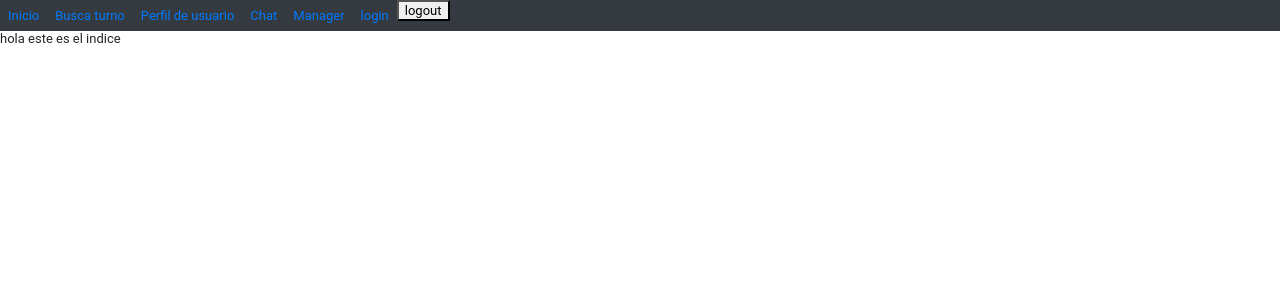
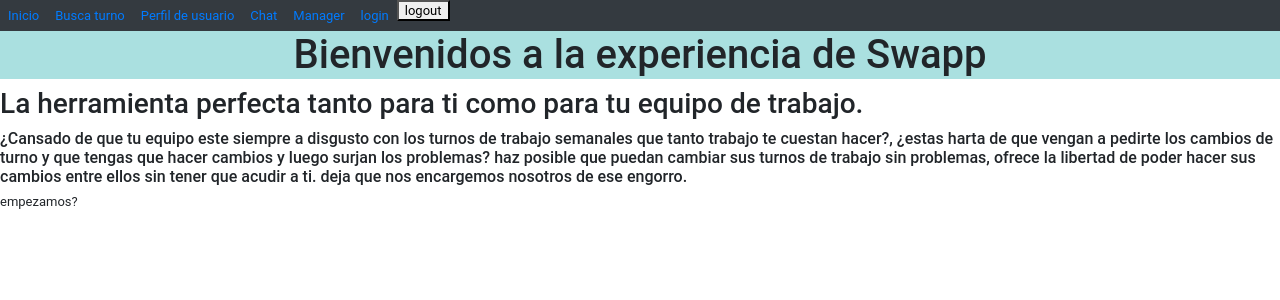
Before and after one commit to PabloLeth/swapp, a React (Create React App) app: page / in a window 1280 px wide. Shown: the top 300 px of the page. Built offline with nearby package versions, Linux system fonts and the light colour scheme.

Commit message:
añadido toggle de off visual

```diff
--- a/src/App.css
+++ b/src/App.css
@@ -44,3 +44,6 @@
   color: chartreuse;
   border-bottom: chartreuse;
 }
+.hide{
+  display: none;
+}
--- a/src/components/Weekshifts.js
+++ b/src/components/Weekshifts.js
@@ -16,7 +16,7 @@
                 && typeof shift.date == "string"
                 && shift.date.substring(0, 10) == existingShift.date.substring(0, 10)
                 ;
-        console.log(found);
+
        return found ? existingShift : shift
     })
 
@@ -51,7 +51,7 @@
 
             if (existingShift && existingShift.active == false){
 
-                existingShift = {shiftType: type, date : datestr, startShift: (datestr +" "+ e.target.children[0].value), endShift: (datestr +" "+ e.target.children[1].value), active : true };
+                existingShift = {shiftType: type, date : datestr, startShift: (datestr +" "+ ""), endShift: (datestr +" "+ ""), active : true };
 
 
                 workerObj = updateShiftInWorker(existingShift, workerObj);
@@ -159,9 +159,9 @@
 
                                     /* si tiene shifts en los datos que el back nos devuelve: */
 
-
-                                let conditionShift = worker.shifts.find(shift => shift.shiftType == type  && typeof shift.startShift !== "string" && shift.startShift && new Date(shift.startShift.date).toISOString().slice(0, 10) == datestr);
+                                let conditionShift = worker.shifts.find(shift => shift.shiftType == type && typeof shift.startShift !== "string" && shift.startShift && new Date(shift.startShift.date).toISOString().slice(0, 10) == datestr);
                                     /* condicion para saber si hay datos de la base de datos para rango de (mañ/tard) que estemos y la fecha en el trabajador en el que estamos */
+                                let conditionActive  =  worker.shifts.find(shift => shift.shiftType == type && typeof shift.date == "string" && shift.date.substring(0, 10) == datestr);
 
                                 if (conditionShift) {
 
@@ -178,13 +178,17 @@
 
                                     return (<>
                                         <td data-shiftType={type} data-date={datestr} data-wid={wid} id={index} onDoubleClick={(e)=>{toggleInput(e, type, datestr, wid)}}>
-                                            {/* <div className=""> */}
+
+
+                                            <div  className={conditionActive ? (conditionActive.active === true ? "":"hide"):""}>
                                                 <input data-shift="startShift"type="time"required onBlur={(e) => { getStartValue(e, type, datestr, wid) }} />
                                                 <input data-shift="endShift" type="time" required onBlur={(e) => { getEndValue(e, type, datestr, wid) }} />
-                                            {/* </div > */}
-                                            {/* <div className="">
-                                                <p>OFF</p>
-                                            </div> */}
+                                            </div >
+                                           <div className={conditionActive ? conditionActive.active === false ? "":"hide":"hide"}>
+                                               <p>OFF</p>
+                                           </div>
+
+
                                         </td>
                                     </>)
                                 }
--- a/src/pages/Index.js
+++ b/src/pages/Index.js
@@ -1,11 +1,15 @@
-import Login from '../components/Login';
+
 import './index.css';
 function Indice() {
     return (
       <>
 
       <div>
-       <p>hola este es el indice</p>
+       <h1>Bienvenidos a la experiencia de Swapp</h1>
+       <h3>La herramienta perfecta tanto para ti como para tu equipo de trabajo. </h3>
+       <h6> ¿Cansado de que tu equipo este siempre a disgusto con los turnos de trabajo semanales que tanto trabajo te cuestan hacer?, ¿estas harta de que vengan a pedirte los cambios de turno y que tengas que hacer cambios y luego surjan los problemas? haz posible que puedan cambiar sus turnos de trabajo sin problemas, ofrece la libertad de poder hacer sus cambios entre ellos sin tener que acudir a ti. deja que nos encargemos nosotros de ese engorro. </h6>
+
+       <p>empezamos?</p>
       </div>
 
       </>
--- a/src/pages/index.css
+++ b/src/pages/index.css
@@ -1,3 +1,4 @@
-body{
-    background-image: none;
+h1{
+    background-color: rgb(170, 224, 224);
+    text-align: center;
 }
```
Also changed, not shown: 1 other file (tests, documents, lock files or other folders).
